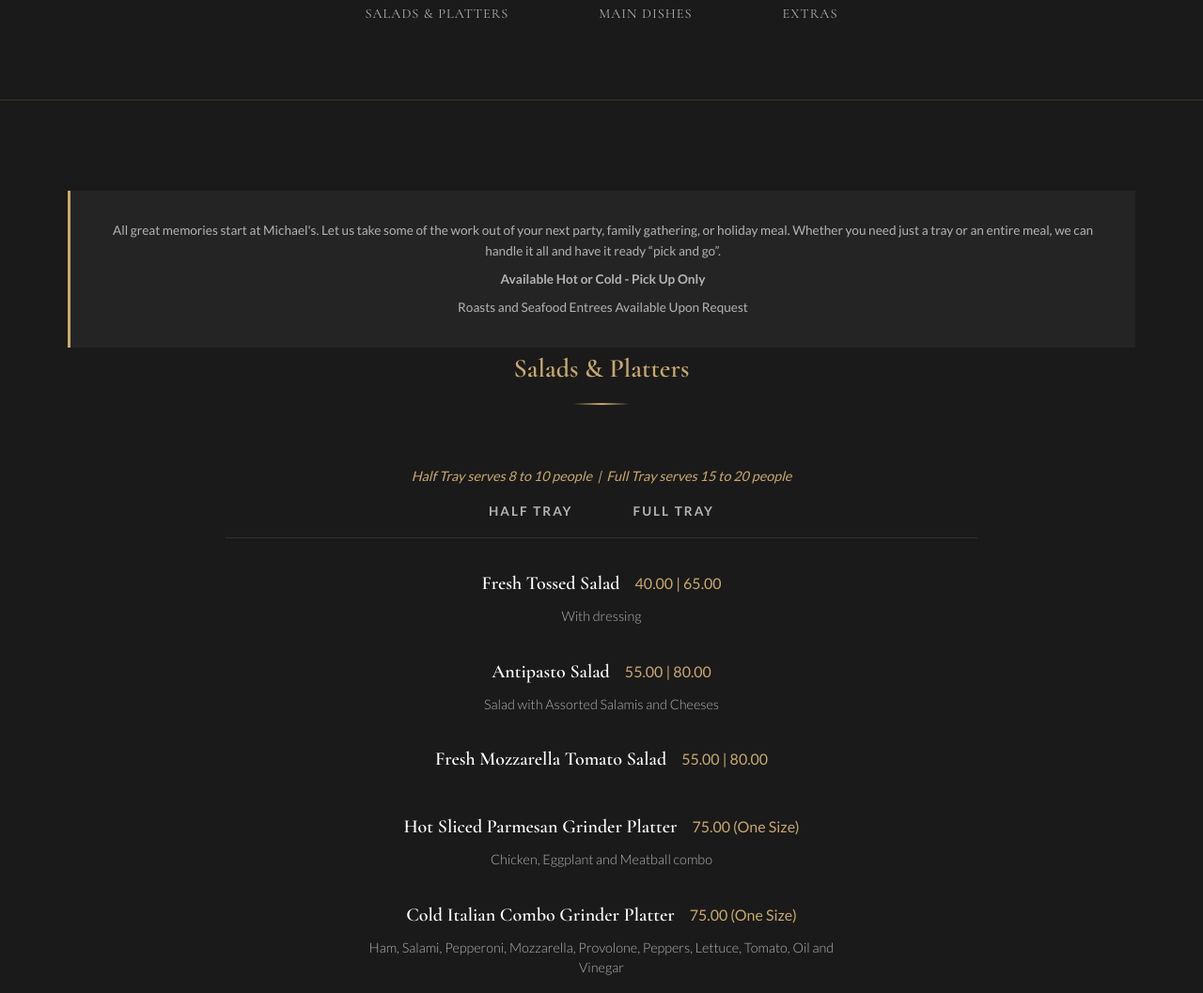
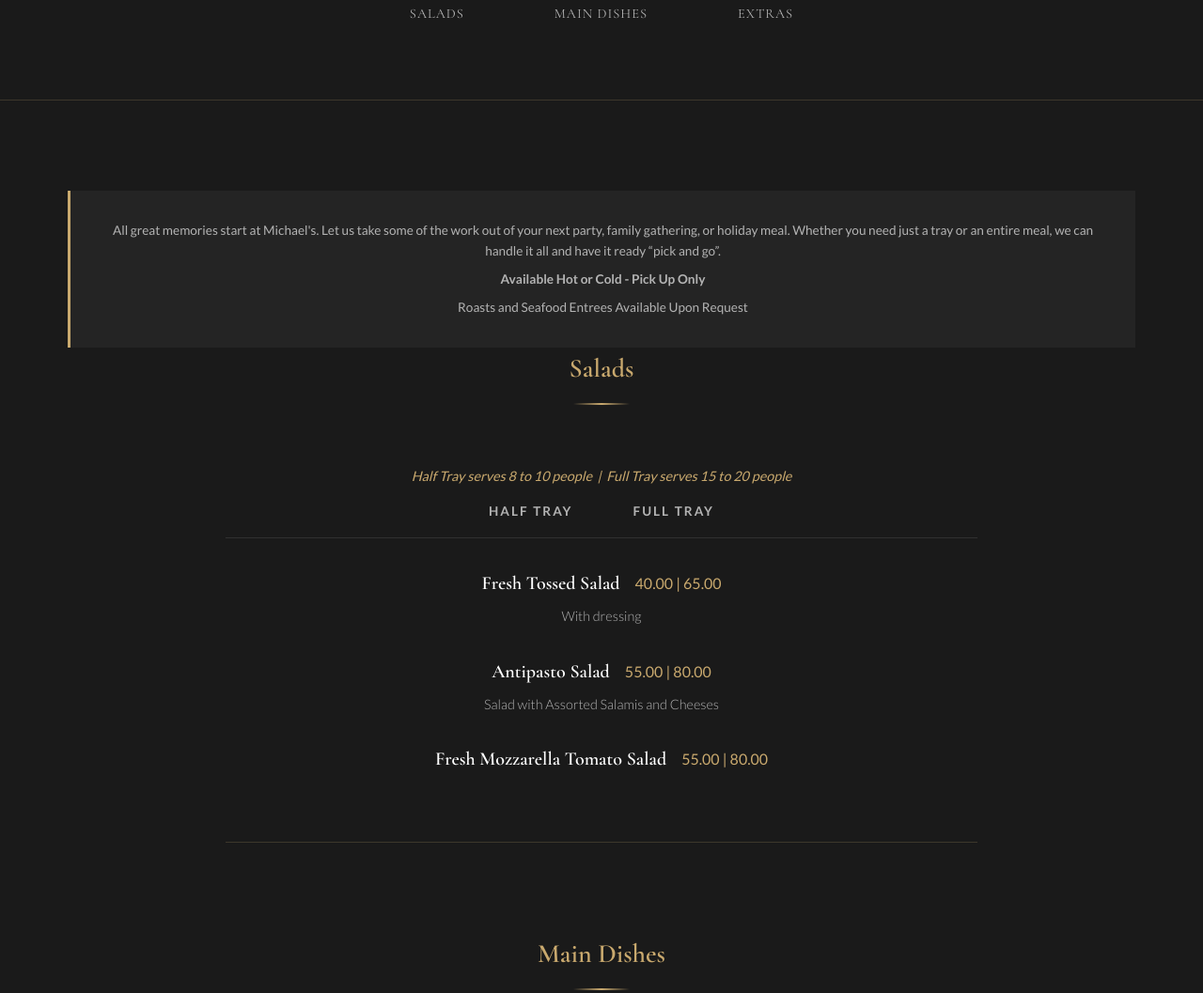
Before and after one commit to webbersaur/michaels-trattoria, a plain HTML site: page catering-menu.html in a window 1280 px wide. Shown: the part 499-1556 px from the top of the page at 94% size. Drawn offline with nearby package versions, Linux system fonts and the light colour scheme; a web font is replaced by a local one.

Commit message:
Remove grinder platters from catering menu
Kit 9/18: platters were dropped years ago; the 2022 Trays To Go sheet
still listed them. Section renamed back to Salads, schema + sitemap
updated. All other sheet changes (prices, descriptions, 15-20) stand.

Co-Authored-By: Claude Opus 5 <noreply@anthropic.com>

```diff
--- a/catering-menu.html
+++ b/catering-menu.html
@@ -102,13 +102,11 @@
         "hasMenuSection": [
             {
                 "@type": "MenuSection",
-                "name": "Salads & Platters",
+                "name": "Salads",
                 "hasMenuItem": [
                     { "@type": "MenuItem", "name": "Fresh Tossed Salad", "description": "With dressing. Half tray serves 8-10, full tray serves 15-20.", "offers": { "@type": "Offer", "price": "40.00", "priceCurrency": "USD" } },
                     { "@type": "MenuItem", "name": "Antipasto Salad", "description": "Salad with assorted salamis and cheeses. Half tray serves 8-10, full tray serves 15-20.", "offers": { "@type": "Offer", "price": "55.00", "priceCurrency": "USD" } },
-                    { "@type": "MenuItem", "name": "Fresh Mozzarella Tomato Salad", "description": "Half tray serves 8-10, full tray serves 15-20.", "offers": { "@type": "Offer", "price": "55.00", "priceCurrency": "USD" } },
-                    { "@type": "MenuItem", "name": "Hot Sliced Parmesan Grinder Platter", "description": "Chicken, eggplant and meatball combo. One size.", "offers": { "@type": "Offer", "price": "75.00", "priceCurrency": "USD" } },
-                    { "@type": "MenuItem", "name": "Cold Italian Combo Grinder Platter", "description": "Ham, salami, pepperoni, mozzarella, provolone, peppers, lettuce, tomato, oil and vinegar. One size.", "offers": { "@type": "Offer", "price": "75.00", "priceCurrency": "USD" } }
+                    { "@type": "MenuItem", "name": "Fresh Mozzarella Tomato Salad", "description": "Half tray serves 8-10, full tray serves 15-20.", "offers": { "@type": "Offer", "price": "55.00", "priceCurrency": "USD" } }
                 ]
             },
             {
@@ -214,7 +212,7 @@
             <div class="category-nav">
                 <a href="#salads" class="category-item">
                     <span class="category-icon">🥗</span>
-                    <h4>Salads &amp; Platters</h4>
+                    <h4>Salads</h4>
                 </a>
                 <a href="#main-dishes" class="category-item">
                     <span class="category-icon">🍗</span>
@@ -238,9 +236,9 @@
                 <p>Roasts and Seafood Entrees Available Upon Request</p>
             </div>
 
-            <!-- Salads & Platters -->
+            <!-- Salads -->
             <section class="menu-section" id="salads">
-                <h3 class="menu-section-title">Salads &amp; Platters</h3>
+                <h3 class="menu-section-title">Salads</h3>
 
                 <p class="menu-section-serves">Half Tray serves 8 to 10 people &nbsp;|&nbsp; Full Tray serves 15 to 20 people</p>
 
@@ -273,21 +271,6 @@
                         </div>
                     </div>
 
-                    <div class="menu-item">
-                        <div class="menu-item-header">
-                            <h4 class="menu-item-name">Hot Sliced Parmesan Grinder Platter</h4>
-                            <span class="menu-item-price">75.00 (One Size)</span>
-                        </div>
-                        <p class="menu-item-description">Chicken, Eggplant and Meatball combo</p>
-                    </div>
-
-                    <div class="menu-item">
-                        <div class="menu-item-header">
-                            <h4 class="menu-item-name">Cold Italian Combo Grinder Platter</h4>
-                            <span class="menu-item-price">75.00 (One Size)</span>
-                        </div>
-                        <p class="menu-item-description">Ham, Salami, Pepperoni, Mozzarella, Provolone, Peppers, Lettuce, Tomato, Oil and Vinegar</p>
-                    </div>
                 </div>
             </section>
 
--- a/sitemap.xml
+++ b/sitemap.xml
@@ -44,7 +44,7 @@
   </url>
   <url>
     <loc>https://michaelstrattoria.com/catering-menu</loc>
-    <lastmod>2026-09-17</lastmod>
+    <lastmod>2026-09-19</lastmod>
     <changefreq>monthly</changefreq>
     <priority>0.7</priority>
   </url>
```
